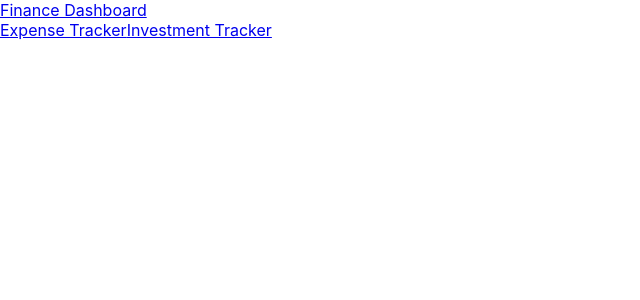
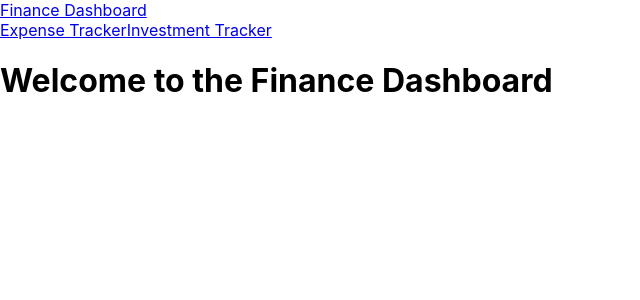
Before and after one commit to james-burke8/Finance-App, a React (Create React App) app in the folder frontend/: page / in a window 1280 px wide. Shown: the top 300 px of the page, without its empty margins (0-640 px from the left). Built offline with nearby package versions, Linux system fonts and the light colour scheme; the HTML template or start-up script is replaced by a standard one.

Commit message:
app.js update

```diff
--- a/frontend/src/App.js
+++ b/frontend/src/App.js
@@ -1,3 +1,4 @@
+// App.js
 import React from 'react';
 import { BrowserRouter as Router, Route, Routes } from 'react-router-dom';
 import Layout from './components/Layout/Layout';
@@ -11,6 +12,7 @@ const App = () => {
         <Routes>
           <Route path="/expense-tracker" element={<ExpenseTracker />} />
           <Route path="/investment-tracker" element={<InvestmentTracker />} />
+          <Route path="/" element={<h1 className="text-center text-4xl mt-8">Welcome to the Finance Dashboard</h1>} />
         </Routes>
       </Layout>
     </Router>
```
Lines whose indentation alone changed are shown as unchanged.
